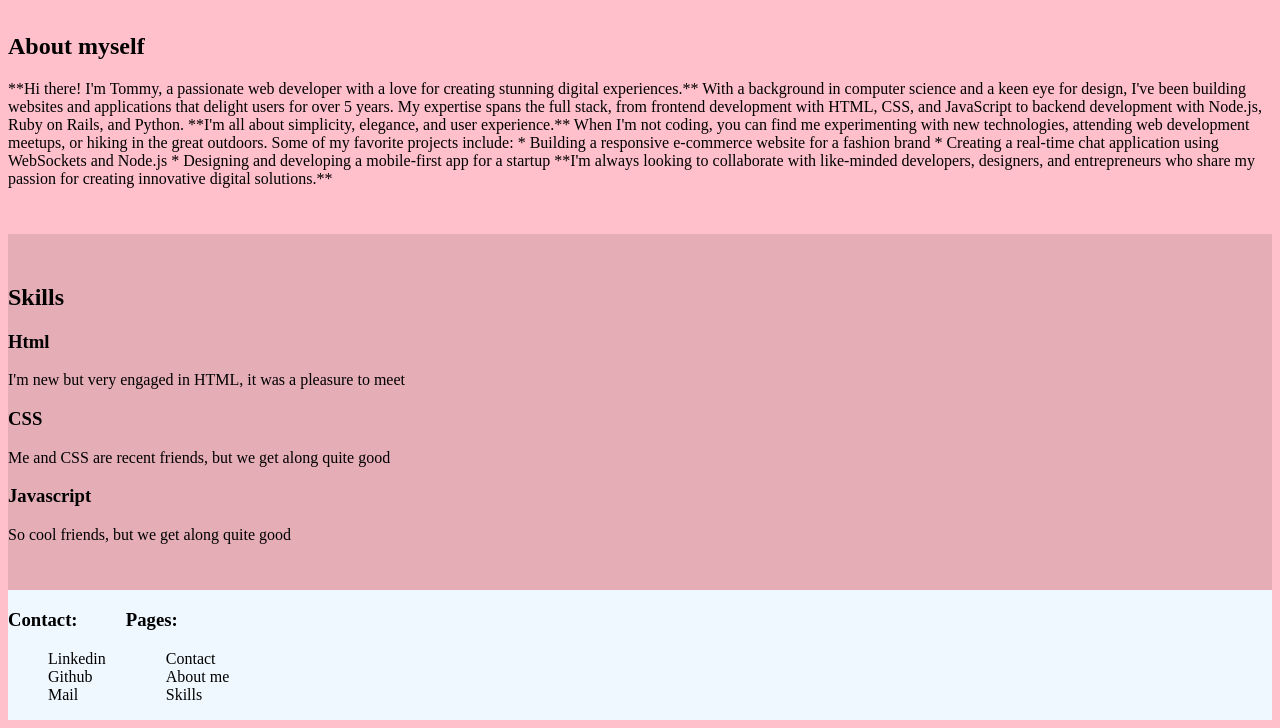
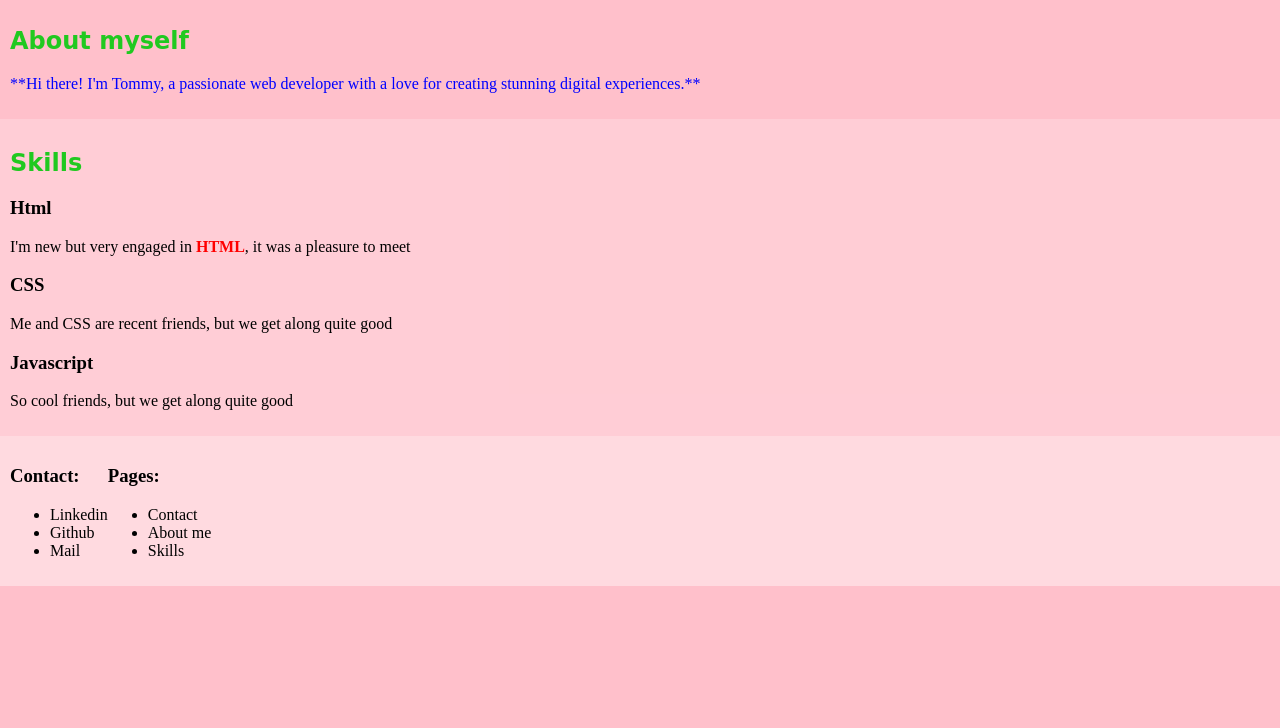
Before and after one commit to spielhoelle/spielhoelle.github.io2, a plain HTML site: page index.html in a window 1280 px wide. Shown: the part 115-843 px from the top of the page. After the commit the page ends 800 px from the top, so only its background shows below. Drawn offline with Linux system fonts and the light colour scheme.

Commit message:
style landing page

```diff
--- a/index.html
+++ b/index.html
@@ -7,6 +7,7 @@
 </head>
 
 <body>
+<header>
                 <h1>My porfolio</h1>
                 <nav>
                         <ul>
@@ -16,40 +17,17 @@
                                 <li>contact</li>
                         </ul>
                 </nav>
-
+        </header>
         <section id="me">
                 <h2>About myself</h2>
                 <p>**Hi there! I'm Tommy, a passionate web developer with a love for creating stunning digital
-                        experiences.**
-
-                        With a background in computer science and a keen eye for design, I've been building websites and
-                        applications that
-                        delight users for over 5 years. My expertise
-                        spans the full stack, from frontend development with HTML, CSS, and JavaScript to backend
-                        development with Node.js, Ruby
-                        on Rails, and Python.
-
-                        **I'm all about simplicity, elegance, and user experience.** When I'm not coding, you can find
-                        me experimenting with new
-                        technologies, attending web development
-                        meetups, or hiking in the great outdoors.
-
-                        Some of my favorite projects include:
-
-                        * Building a responsive e-commerce website for a fashion brand
-                        * Creating a real-time chat application using WebSockets and Node.js
-                        * Designing and developing a mobile-first app for a startup
-
-                        **I'm always looking to collaborate with like-minded developers, designers, and entrepreneurs
-                        who share my passion for
-                        creating innovative digital solutions.**
-                </p>
+                        experiences.** </p>
         </section>
         <section id="skills" class="bg-2">
                 <h2>Skills</h2>
                 <article>
                         <h3>Html</h3>
-                        <p>I'm new but very engaged in HTML, it was a pleasure to meet</p>
+                        <p>I'm new but very engaged in <span class="special">HTML</span>, it was a pleasure to meet</p>
                 </article>
                 <article>
                         <h3>CSS</h3>
--- a/styles.css
+++ b/styles.css
@@ -1,10 +1,32 @@
 body {
   background-color: pink;
+  margin: 0;
+  padding: 0;
 }
 
-section {
-  padding-top: 30px;
-  padding-bottom: 30px;
+section, header, footer {
+  padding-top: 10px;
+  padding-bottom: 10px;
+  padding-left: 10px;
+  padding-right: 10px;
+}
+
+h1 {
+	font-size: 30px;
+}
+
+h2 {
+	color: rgb(32, 201, 32);
+	font-family: cursive;
+}
+
+.special {
+	font-weight: bold;
+	color: red;
+}
+
+#me {
+	  color: blue;
 }
 
 nav ul {
@@ -13,16 +35,16 @@ nav ul {
   padding: 0;
 }
 
-li {
+nav ul li {
   list-style: none;
   margin-right: 20px;
 }
 
+.bg-2 {
+  background-color: rgba(255, 255, 255, 0.2);
+}
+
 footer {
   display: flex;
-  background-color: aliceblue;
+  background-color: rgba(255, 255, 255, 0.4);
 }
-
-.bg-2 {
-  background-color: rgba(0, 0, 0, 0.1);
-}
```
Lines whose indentation alone changed are shown as unchanged.
